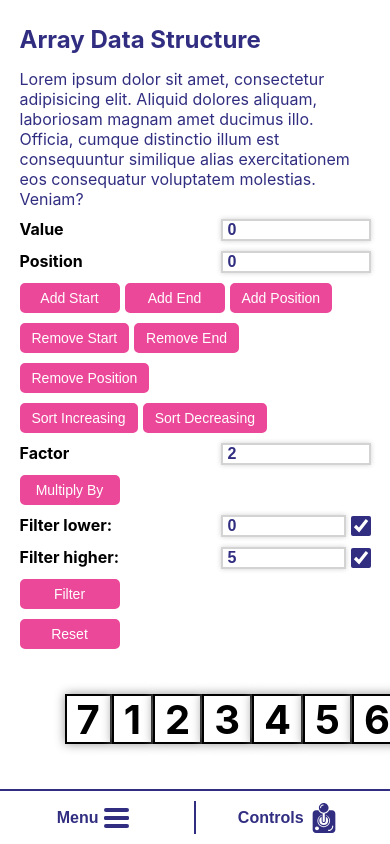
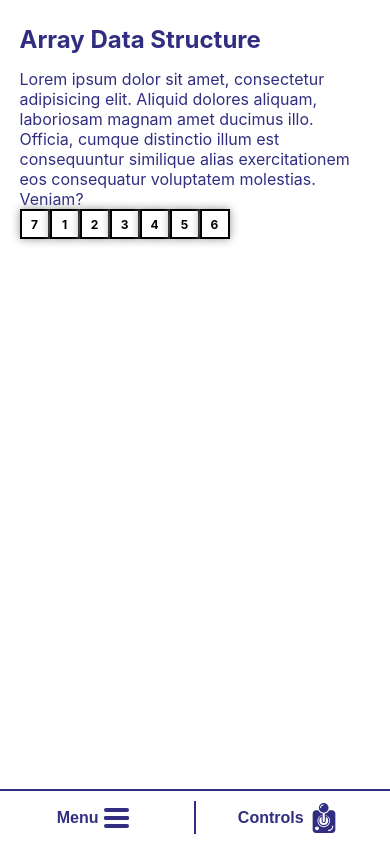
Before and after one commit to Elvissamir/Algoui, a React (Create React App) app: page /data-structures/array in a window 390 px wide. Shown: the top 844 px of the page. Built offline with nearby package versions, Linux system fonts and the light colour scheme.

Commit message:
Add dependencies for MobileControl useeffect in ArrayDSPage

```diff
--- a/src/assets/styles/components/_section-container.scss
+++ b/src/assets/styles/components/_section-container.scss
@@ -2,6 +2,7 @@
     display: flex;
     flex-direction: column;
     margin-top: 25px;
+    width: 100%;
 
     .section-top {
         display: flex;
--- a/src/assets/styles/components/dataStructures/array/_array-action.scss
+++ b/src/assets/styles/components/dataStructures/array/_array-action.scss
@@ -1,6 +1,5 @@
 .array-container {
     display: flex;
-    padding: 45px;
     width: 100%;
 
     .array-item-list {
@@ -9,19 +8,19 @@
         height: 50px;
         font-weight: bolder;
         list-style: none;
-        width: auto;
+        width: 100%;
 
         .array-item {
             display: flex;
             box-shadow: 0 0 10px var(--brand-gray);
+            font-size: 12px;
             background-color: white;
             justify-content: center;
             align-items: center;
             border: 2px black solid;
-            margin-left: auto;
-            height: 50px;
+            height: 30px;
             padding: 10px;
-            width: auto;
+            width: 30px;
         }
     }
 }
--- /dev/null
+++ b/src/assets/styles/layout/_content.scss
@@ -0,0 +1,11 @@
+.content-container {
+    display: flex;
+    flex-direction: column;
+    min-height: 100vh;
+
+    .content {
+        display: flex;
+        height: 100%;
+        width: 100%;
+    }
+}
--- a/src/assets/styles/layout/_index.scss
+++ b/src/assets/styles/layout/_index.scss
@@ -1,4 +1,4 @@
-
+@import './content';
 @import './footer';
 @import './mobile-menu';
 @import './mobilebar';
--- a/src/components/SectionContainer.tsx
+++ b/src/components/SectionContainer.tsx
@@ -1,3 +1,5 @@
+import useWindowResize from "../hooks/useWindowResize"
+
 interface SectionContainerProps {
     title: string
     description: string
@@ -7,6 +9,8 @@ interface SectionContainerProps {
 }
 
 const SectionContainer = ({ title, description, action, controls, bottom }: SectionContainerProps) => {
+    const { windowSize } = useWindowResize()
+
     return (
         <section className="section-wrapper">
             <div className="section-top">
@@ -16,7 +20,8 @@ const SectionContainer = ({ title, description, action, controls, bottom }: Sect
                 <p className="text-info">{description}</p>
             </div>
             <div className="section-action-wrapper">
-                <div className="section-controls">{controls}</div>
+                {windowSize.width > 1024 &&
+                    <div className="section-controls">{controls}</div>}
                 <div className='section-action'>{action}</div>
             </div>
             <div className="section-bottom">{bottom}</div>
--- a/src/hooks/dataStructures/array/useArrayForm.ts
+++ b/src/hooks/dataStructures/array/useArrayForm.ts
@@ -156,6 +156,7 @@ const useArrayForm = () => {
     }
 
     const handleInputChange = (e: ChangeEvent<HTMLInputElement>) => {
+        console.log('input change', e.target.id)
         const isValidInput = InputValidator.isValidNumber(e.target.value)
         const error = isValidInput? null : { message: 'Only numbers are allowed.'}
 
```
Also changed, not shown: src/pages/dataStructures/ArrayDSPage.tsx (+10 -1 lines).
